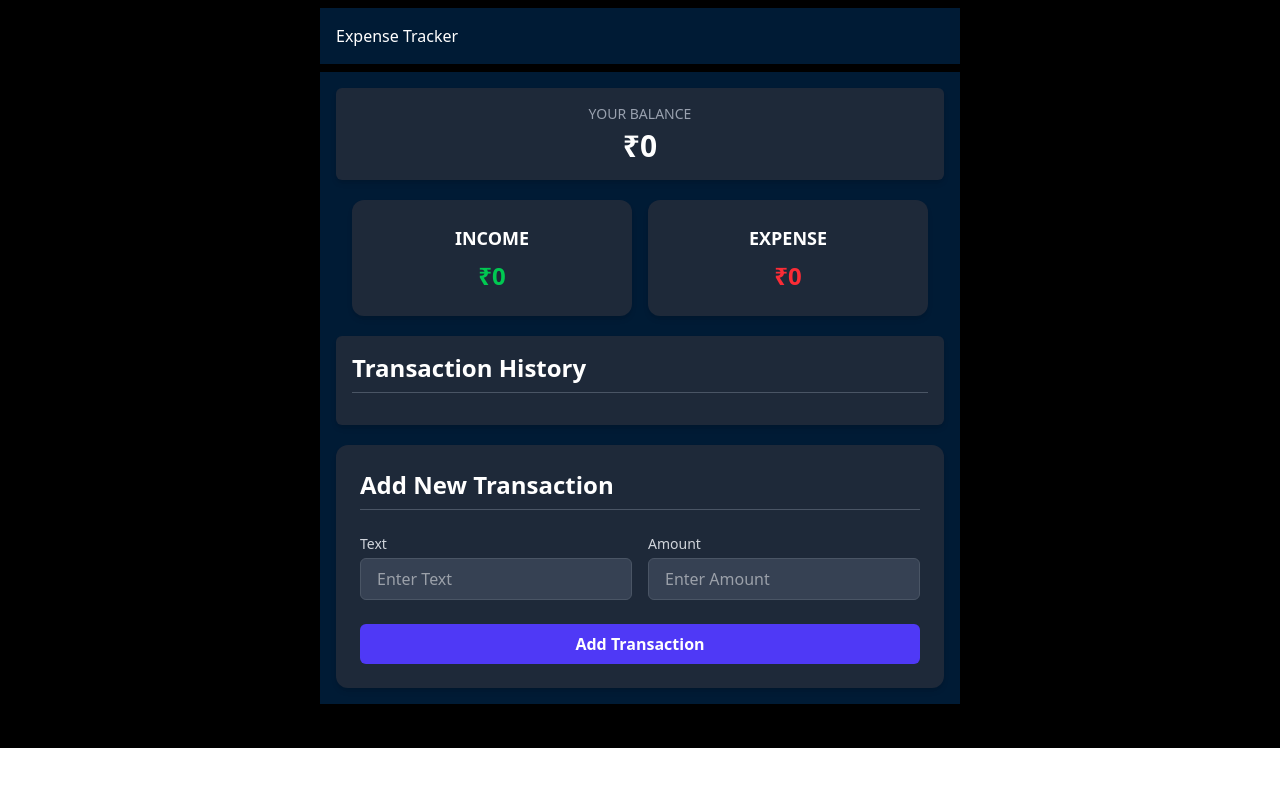
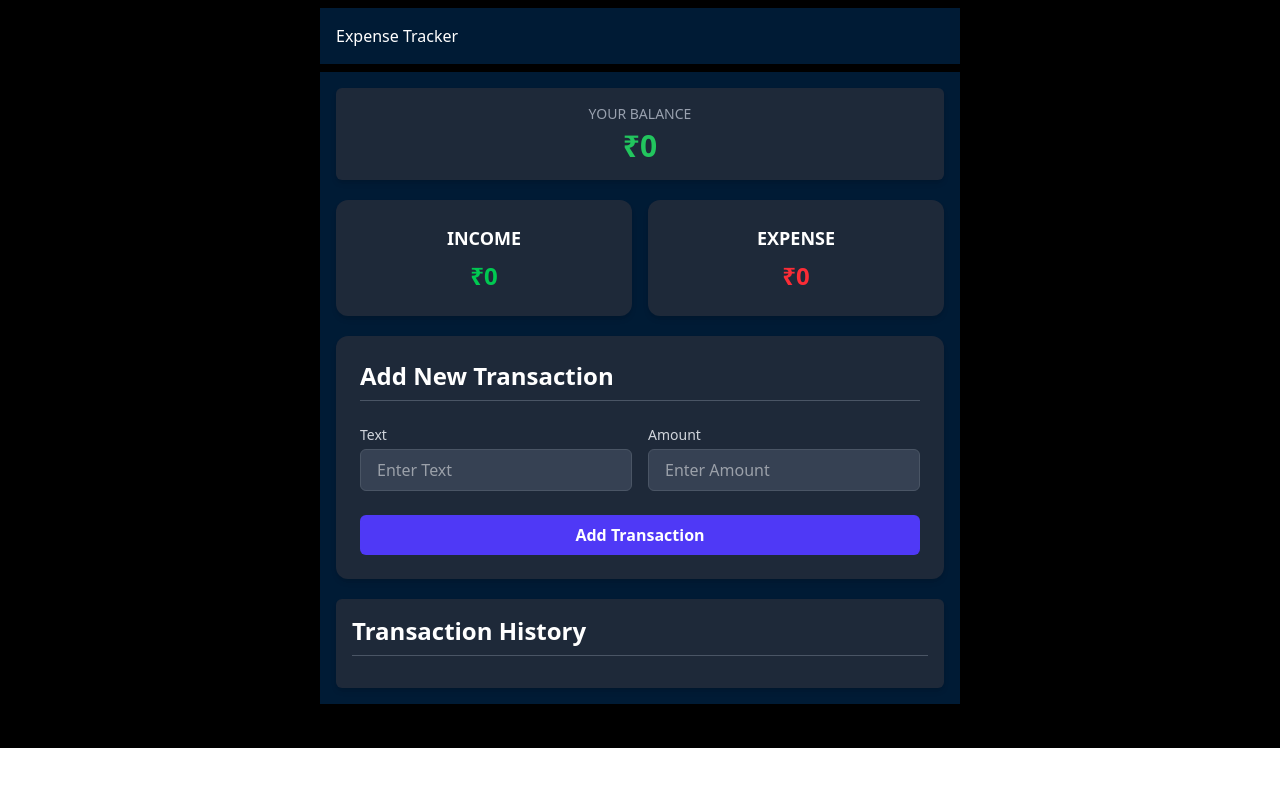
Before and after one commit to Soumita-Nag/ExpenseTracker, a Vue app: page / in a window 1280 px wide. Shown: the top 786 px of the page. Built offline with nearby package versions, Linux system fonts and the light colour scheme.

Commit message:
changed color of balance

```diff
--- a/src/App.vue
+++ b/src/App.vue
@@ -67,8 +67,8 @@ const deleteTransaction=(id)=>{
       <div class="w-full bg-[var(--color-bg-secondary-dark)] mt-2 p-4">
         <Balance :balance="balance"/>
         <IncomeExpenses :income="income" :expenses="expenses"/>
+        <AddTransaction @transactionSubmit="saveTransaction"/>
         <TransactionHistory :transactions="transactions" @deleteTransaction="deleteTransaction"/>
-        <AddTransaction @transactionSubmit="saveTransaction"/>
       </div>
     </div>
   </div>
--- a/src/components/Balance.vue
+++ b/src/components/Balance.vue
@@ -3,7 +3,7 @@
     <h3 class="text-gray-400 text-sm uppercase font-medium">
       Your Balance
     </h3>
-    <h2 class="text-3xl font-bold text-white mt-1">
+    <h2 class="text-3xl font-bold text-white mt-1" :class="balance<0?'minus':'plus'">
       ₹{{ balance }}
     </h2>
   </div>
@@ -20,4 +20,10 @@
 </script>
 
 <style scoped>
+.plus{
+  color: #22c55e;
+}
+.minus{
+  color: #fb2c36;
+}
 </style>
--- a/src/components/IncomeExpenses.vue
+++ b/src/components/IncomeExpenses.vue
@@ -1,5 +1,5 @@
 <template>
-  <div class="flex justify-center w-full px-4">
+  <div class="flex justify-center w-full ">
     <div class="w-full flex gap-4">
       <!-- Income Box -->
       <div class="flex flex-col justify-center items-center w-1/2 p-6 rounded-xl bg-gray-800 text-white shadow-md">
--- a/src/components/NavBar.vue
+++ b/src/components/NavBar.vue
@@ -5,19 +5,6 @@
     </div>
 </template>
 <script>
-    export default{
-        data(){
-            return{
-
-            }
-        },
-        props:{
-            theme:String,
-        },
-        methods:{
-
-        },
-    }
 </script>
 <style scoped>
 
```
